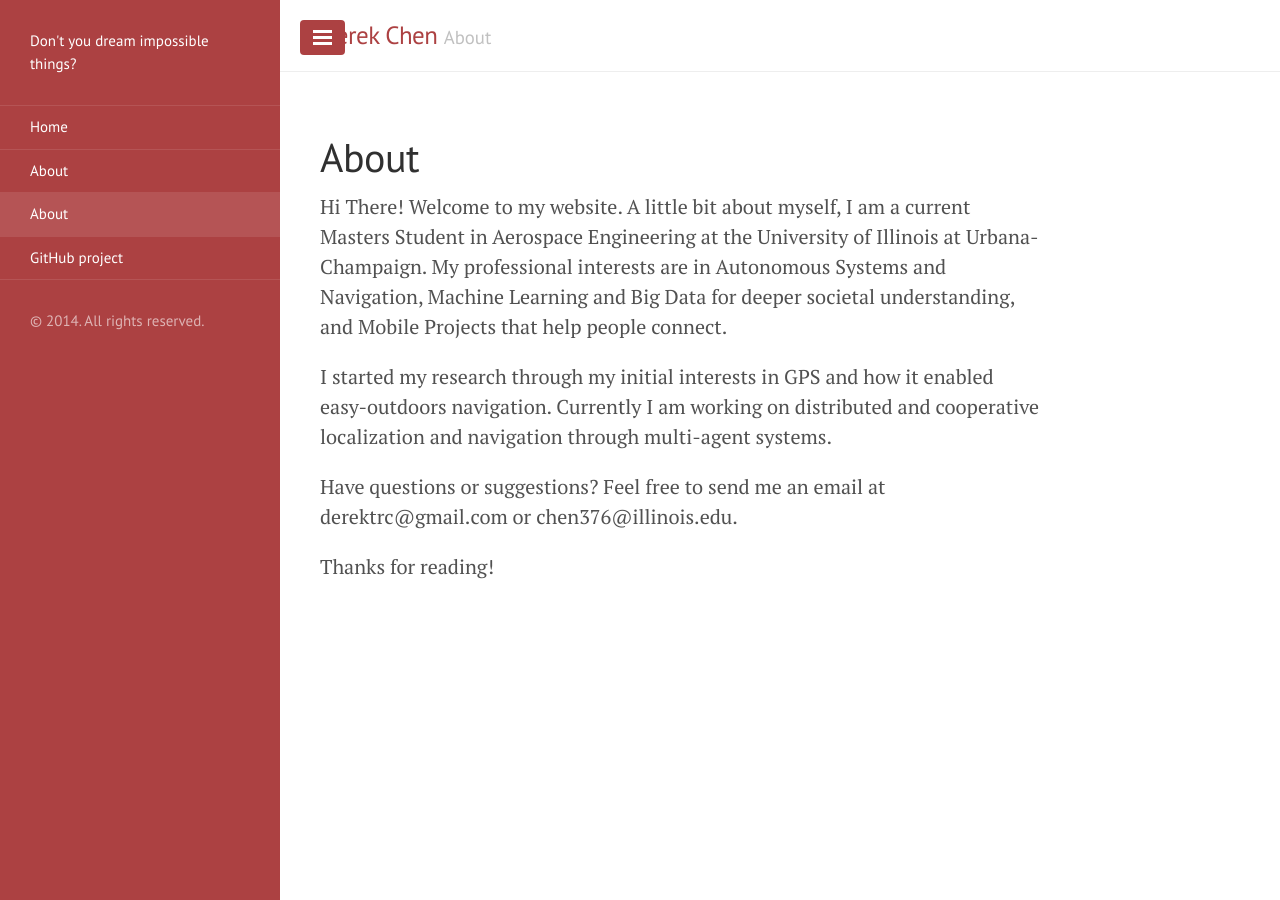
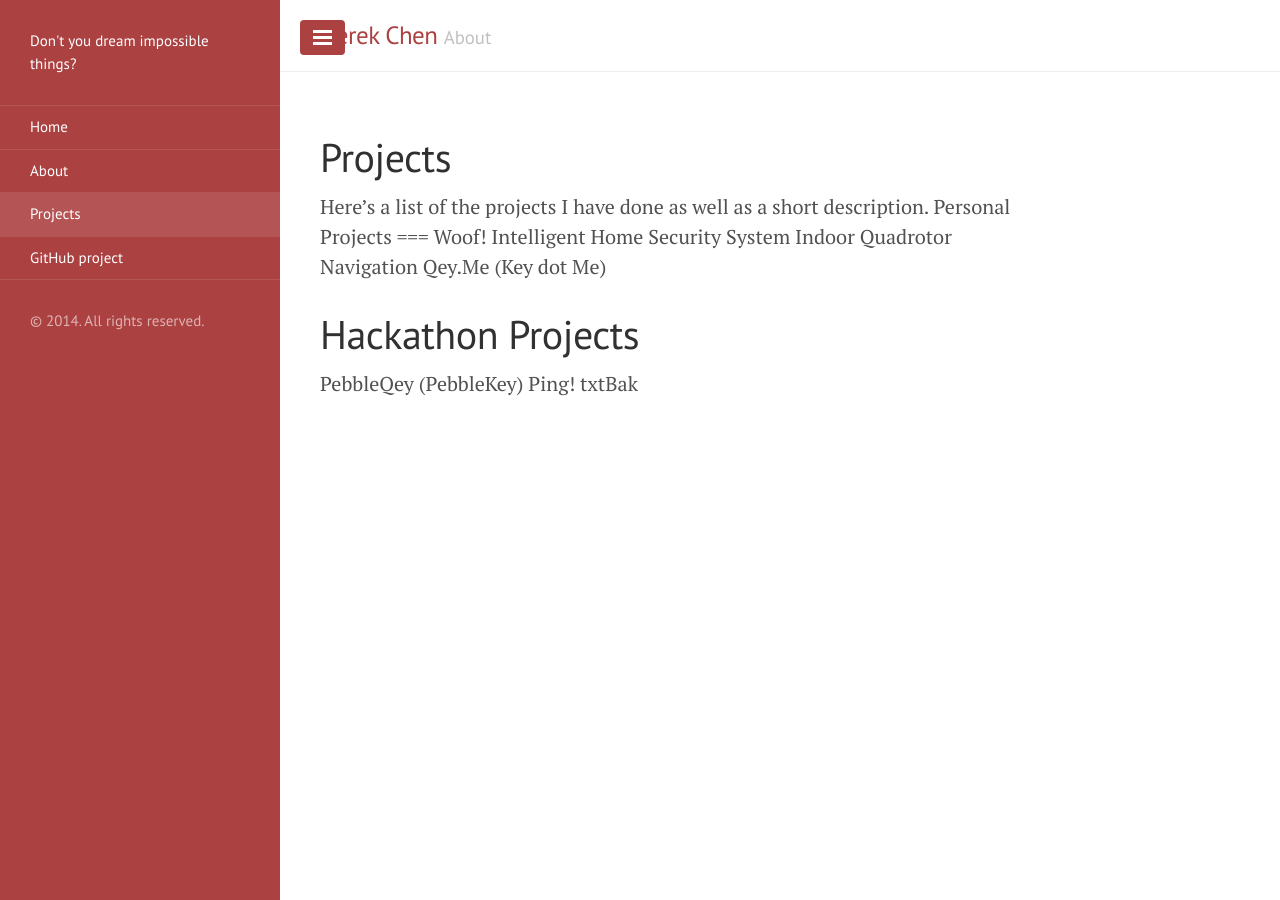
Before and after one commit to derektrc/derektrc.github.io, a Jekyll site: the page built from projects.md, in a window 1280 px wide. Built offline with Jekyll 4.4.1, drawn with Linux system fonts in a browser that asks for light colours; Markdown is read by kramdown in place of the engine named in the settings.

Commit message:
Update projects.md

```diff
--- a/projects.md
+++ b/projects.md
@@ -1,12 +1,16 @@
 ---
 layout: page
-title: About
+title: Projects
 ---
+Here's a list of the projects I have done as well as a short description.
+Personal Projects
+===
+Woof! Intelligent Home Security System
+Indoor Quadrotor Navigation
+Qey.Me (Key dot Me)
 
-Hi There! Welcome to my website. A little bit about myself, I am a current Masters Student in Aerospace Engineering at the University of Illinois at Urbana-Champaign. My professional interests are in Autonomous Systems and Navigation, Machine Learning and Big Data for deeper societal understanding, and Mobile Projects that help people connect.
-
-I started my research through my initial interests in GPS and how it enabled easy-outdoors navigation. Currently I am working on distributed and cooperative localization and navigation through multi-agent systems.
-
-Have questions or suggestions? Feel free to send me an email at derektrc@gmail.com or chen376@illinois.edu.
-
-Thanks for reading!
+Hackathon Projects
+===
+PebbleQey (PebbleKey)
+Ping!
+txtBak
```
